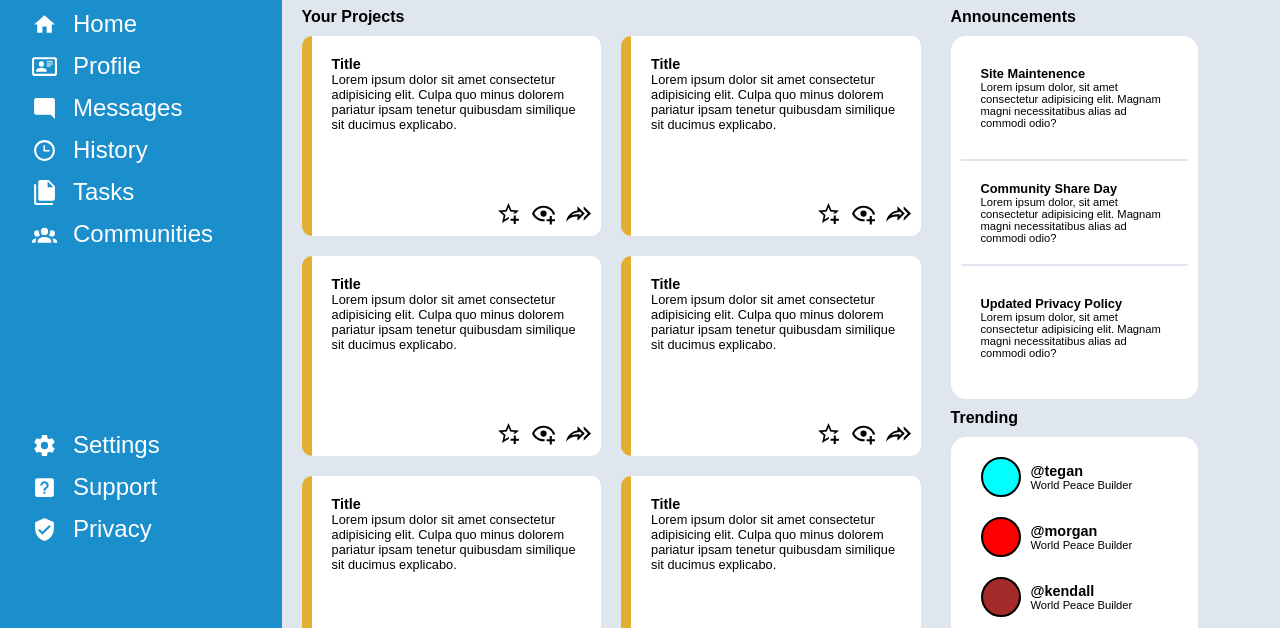
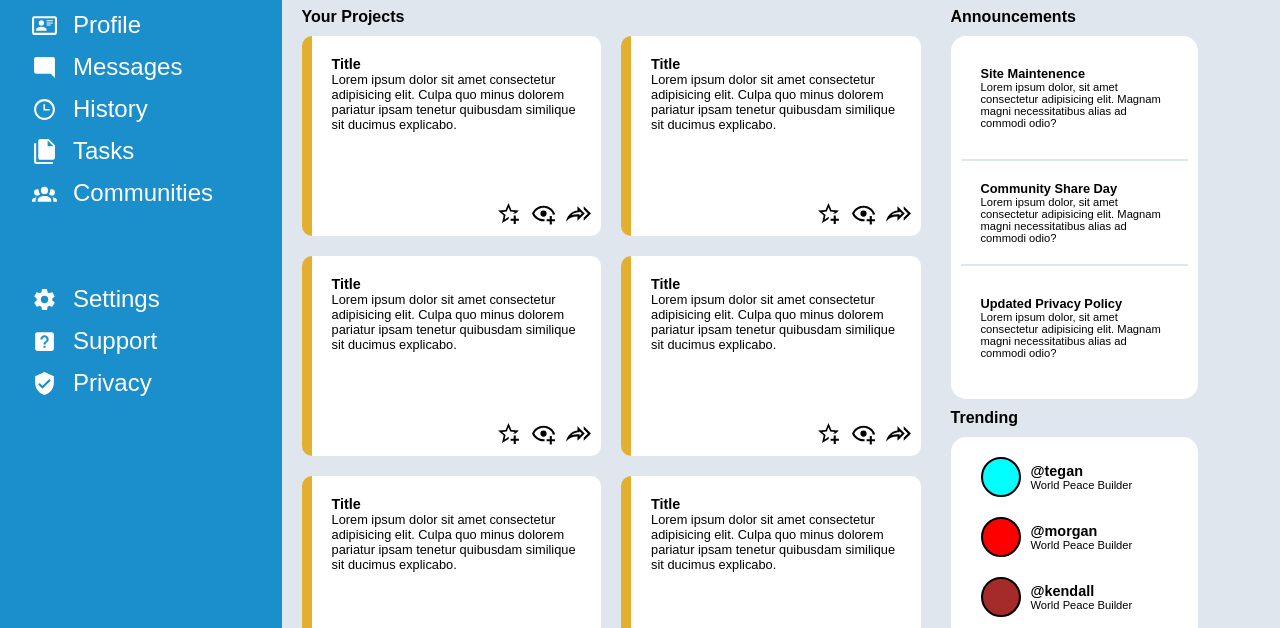
Before and after one commit to wiriim/admin-dashboard, a plain HTML site: page index.html in a window 1280 px wide. Shown: the part 172-800 px from the top of the page. Drawn offline with Linux system fonts and the light colour scheme.

Commit message:
Change to template column to auto

```diff
--- a/style.css
+++ b/style.css
@@ -30,7 +30,7 @@ li{
     grid-column: 1;
     grid-row: 1/3;
     display: grid;
-    grid-template-rows: 150px 1fr 1fr;
+    grid-template-rows: auto auto  1fr;
     align-items: start;
     color: white;
 }
@@ -157,7 +157,7 @@ li{
     grid-row: 2/3;
     display: grid;
     grid-template-columns: 2fr 1fr;
-    grid-template-rows: 1fr 1fr;
+    grid-template-rows: auto auto;
     padding: 20px;
     column-gap: 30px;
 }
```
